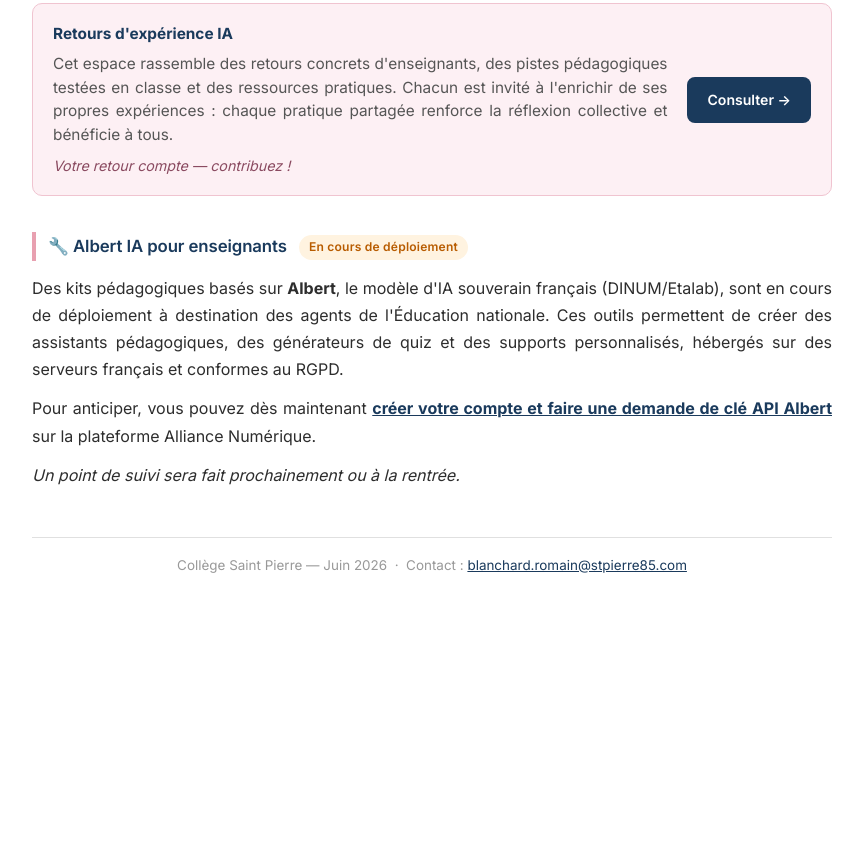
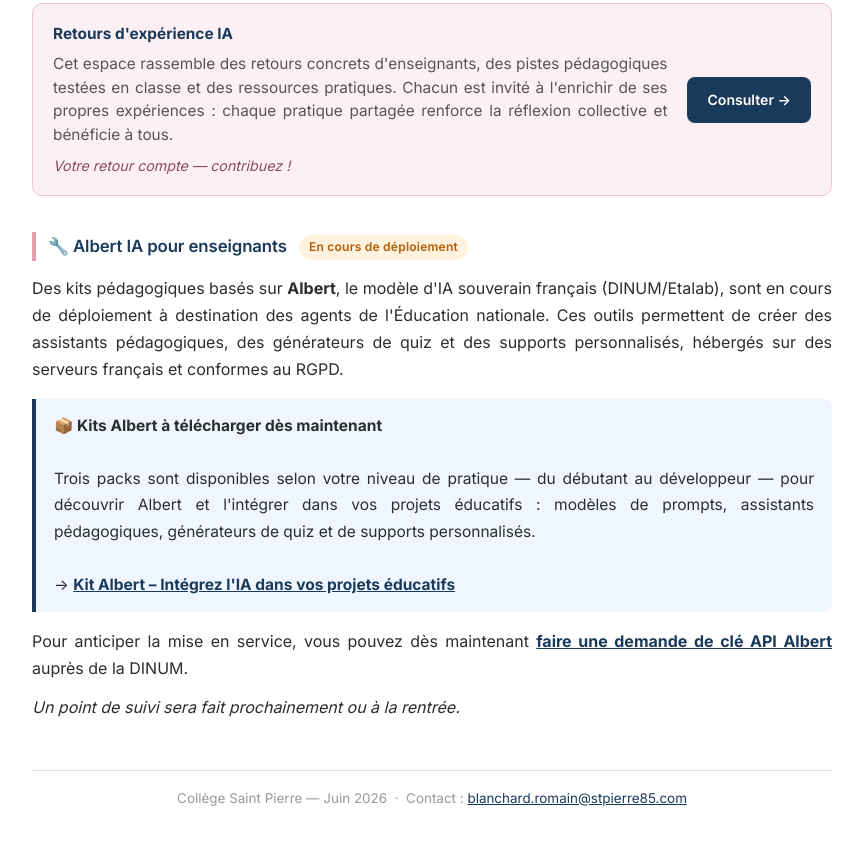
Before and after one commit to blanchardromain-cyber/infos-rupn, a plain HTML site: page index.html in a window 1280 px wide. Shown: the part 771-1616 px from the top of the page, without its empty margins (208-1071 px from the left). Before the commit the page ends 1388 px from the top, so only its background shows below. Drawn offline with Linux system fonts and the light colour scheme.

Commit message:
Add files via upload

```diff
--- a/index.html
+++ b/index.html
@@ -172,7 +172,13 @@
 
   <p>Des kits pédagogiques basés sur <strong>Albert</strong>, le modèle d'IA souverain français (DINUM/Etalab), sont en cours de déploiement à destination des agents de l'Éducation nationale. Ces outils permettent de créer des assistants pédagogiques, des générateurs de quiz et des supports personnalisés, hébergés sur des serveurs français et conformes au RGPD.</p>
 
-  <p>Pour anticiper, vous pouvez dès maintenant <a href="https://ia.numerique.gouv.fr/contactez-nous/acces-albert-api/" target="_blank"><strong>créer votre compte et faire une demande de clé API Albert</strong></a> sur la plateforme Alliance Numérique.</p>
+  <div class="highlight-box">
+    <strong>📦 Kits Albert à télécharger dès maintenant</strong><br><br>
+    Trois packs sont disponibles selon votre niveau de pratique — du débutant au développeur — pour découvrir Albert et l'intégrer dans vos projets éducatifs : modèles de prompts, assistants pédagogiques, générateurs de quiz et de supports personnalisés.<br><br>
+    → <a href="https://kit-albert-3c1f51.forge.apps.education.fr/" target="_blank"><strong>Kit Albert – Intégrez l'IA dans vos projets éducatifs</strong></a>
+  </div>
+
+  <p>Pour anticiper la mise en service, vous pouvez dès maintenant <a href="https://ia.numerique.gouv.fr/contactez-nous/acces-albert-api/" target="_blank"><strong>faire une demande de clé API Albert</strong></a> auprès de la DINUM.</p>
 
   <p><em>Un point de suivi sera fait prochainement ou à la rentrée.</em></p>
 
```
